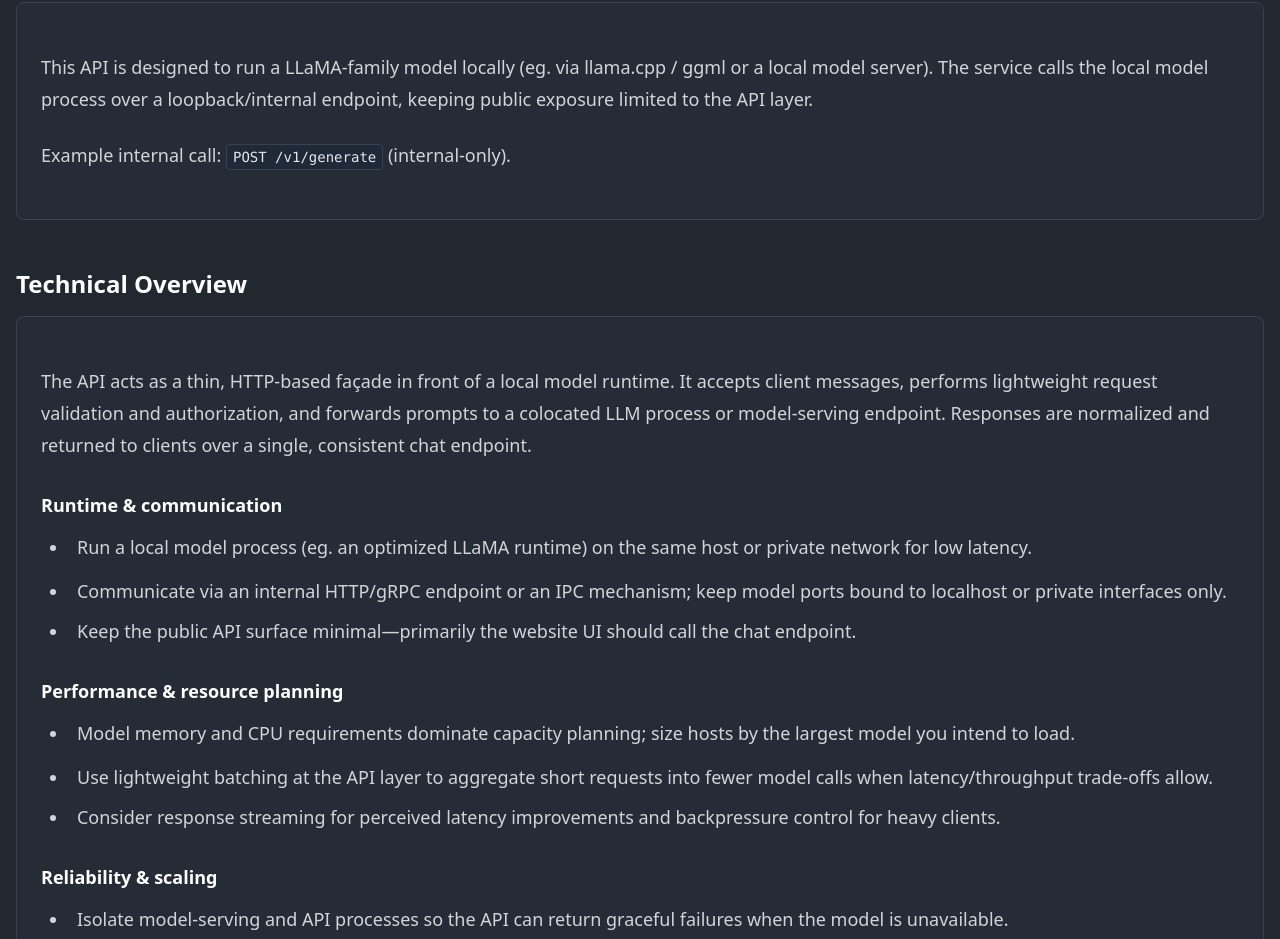
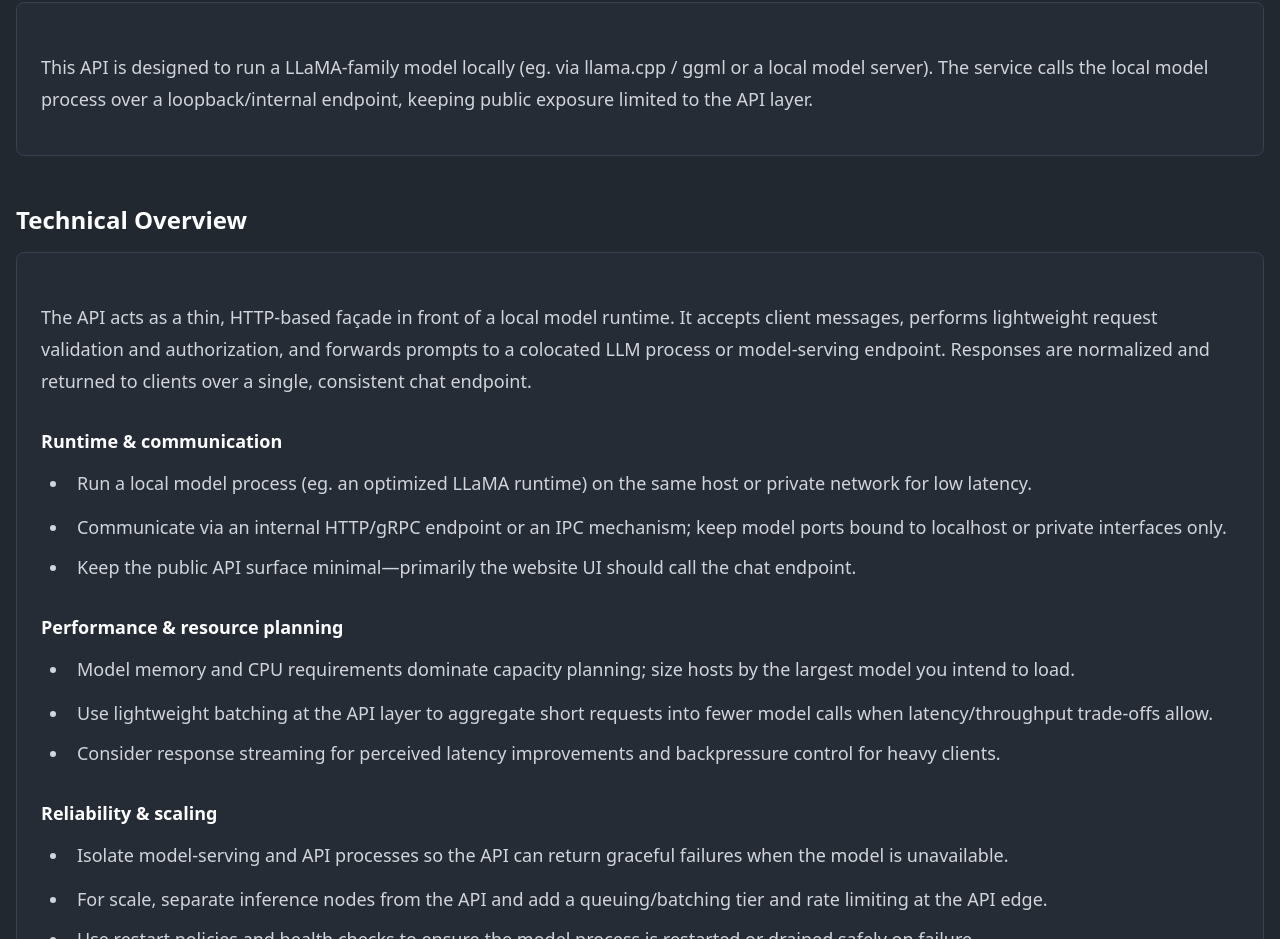
Before and after one commit to pedroduartek/personal-website.ai, a React (Vite) app in the folder apps/web/: page /projects/ai-chat-api in a window 1280 px wide. Shown: the part 981-1920 px from the top of the page. Built offline with nearby package versions, Linux system fonts and the light colour scheme.

Commit message:
fix: remove example internal call from AI Chat API project page

```diff
--- a/apps/web/src/features/projects/AiChatApiProjectPage.tsx
+++ b/apps/web/src/features/projects/AiChatApiProjectPage.tsx
@@ -119,14 +119,6 @@ export default function AiChatApiProjectPage() {
                 via llama.cpp / ggml or a local model server). The service calls
                 the local model process over a loopback/internal endpoint,
                 keeping public exposure limited to the API layer.
-              </p>
-
-              <p className="text-gray-300">
-                Example internal call:{' '}
-                <span className="inline-block rounded bg-gray-800 px-1.5 py-0.5 text-sm font-mono text-gray-200 border border-gray-700">
-                  POST /v1/generate
-                </span>{' '}
-                (internal-only).
               </p>
             </div>
           </section>
```
